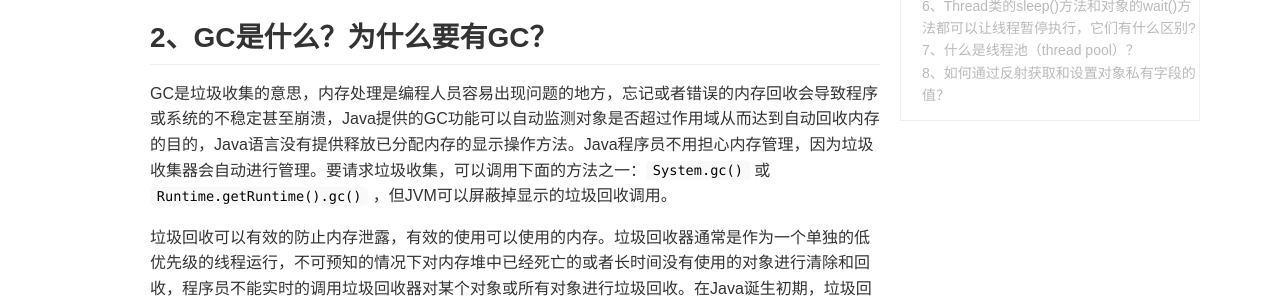
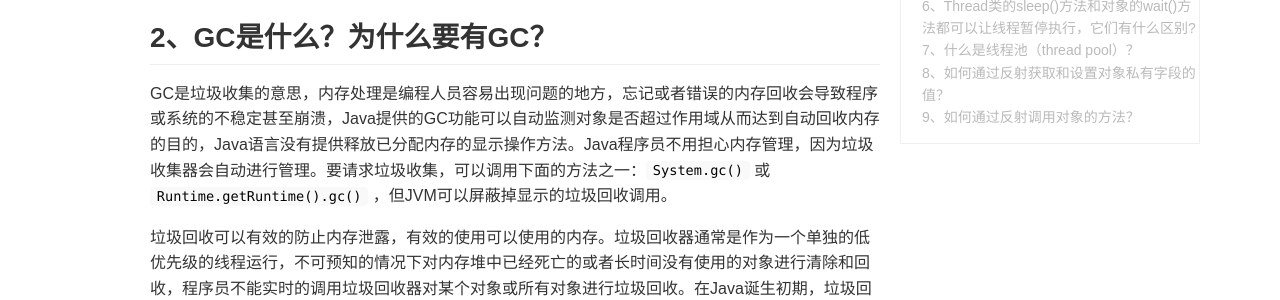
Before and after one commit to DoctorDeng/DoctorDeng.github.io, a Jekyll site: the page built from _posts/2016-09-09-java-面试.md, in a window 1280 px wide and 900 px high, scrolled down 445 px. Shown: the part 236-536 px from the top of the window. Built offline with Jekyll 4.4.1, drawn with Linux system fonts in a browser that asks for light colours; some of the changed text lies outside the part shown.

Commit message:
modify file

````diff
--- a/_posts/2016-09-09-java-面试.md
+++ b/_posts/2016-09-09-java-面试.md
@@ -250,3 +250,10 @@
     }
 }
 ```
+
+## 9、如何通过反射调用对象的方法？
+**参考代码一：**
+
+```
+
+```
````
